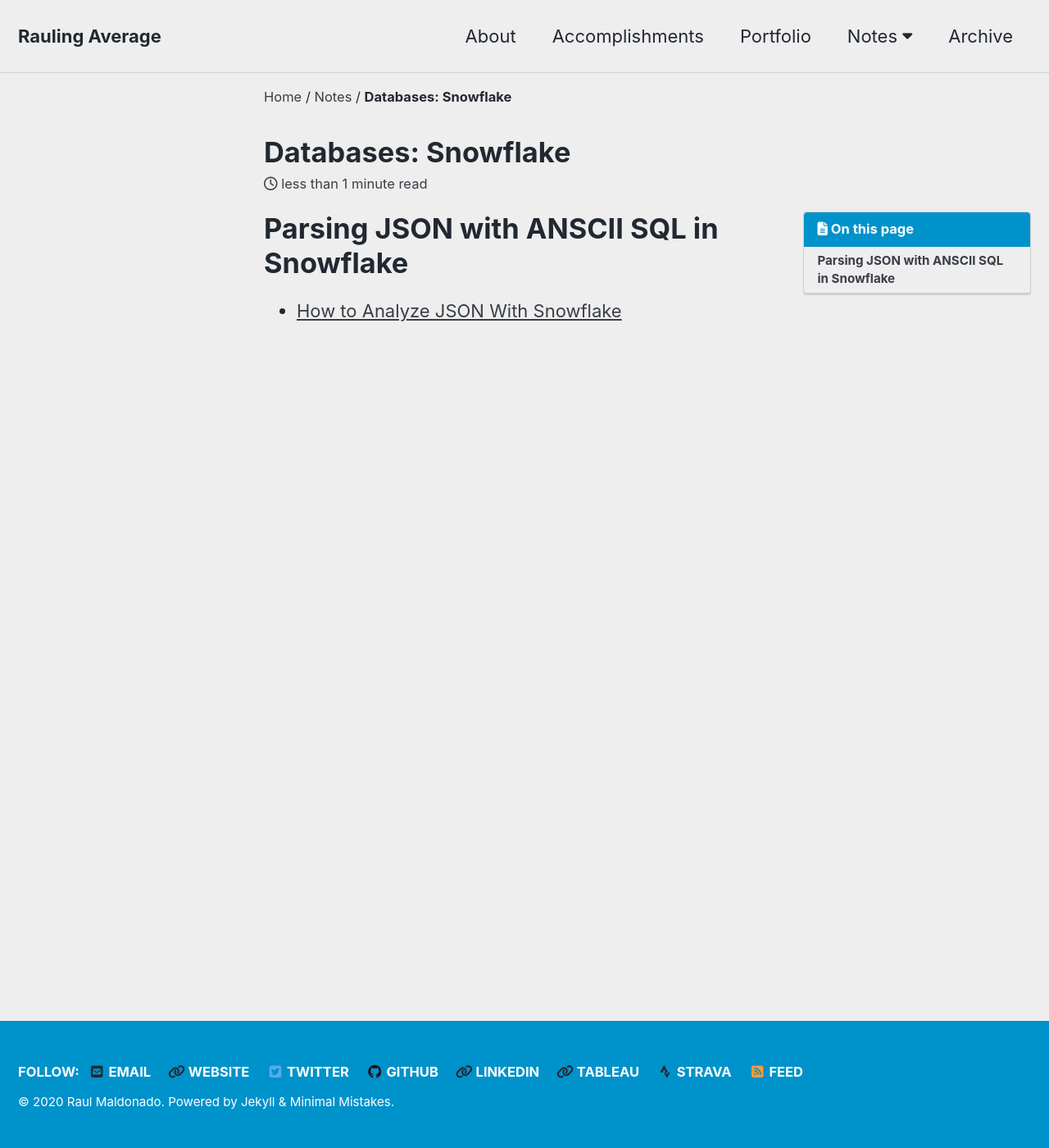
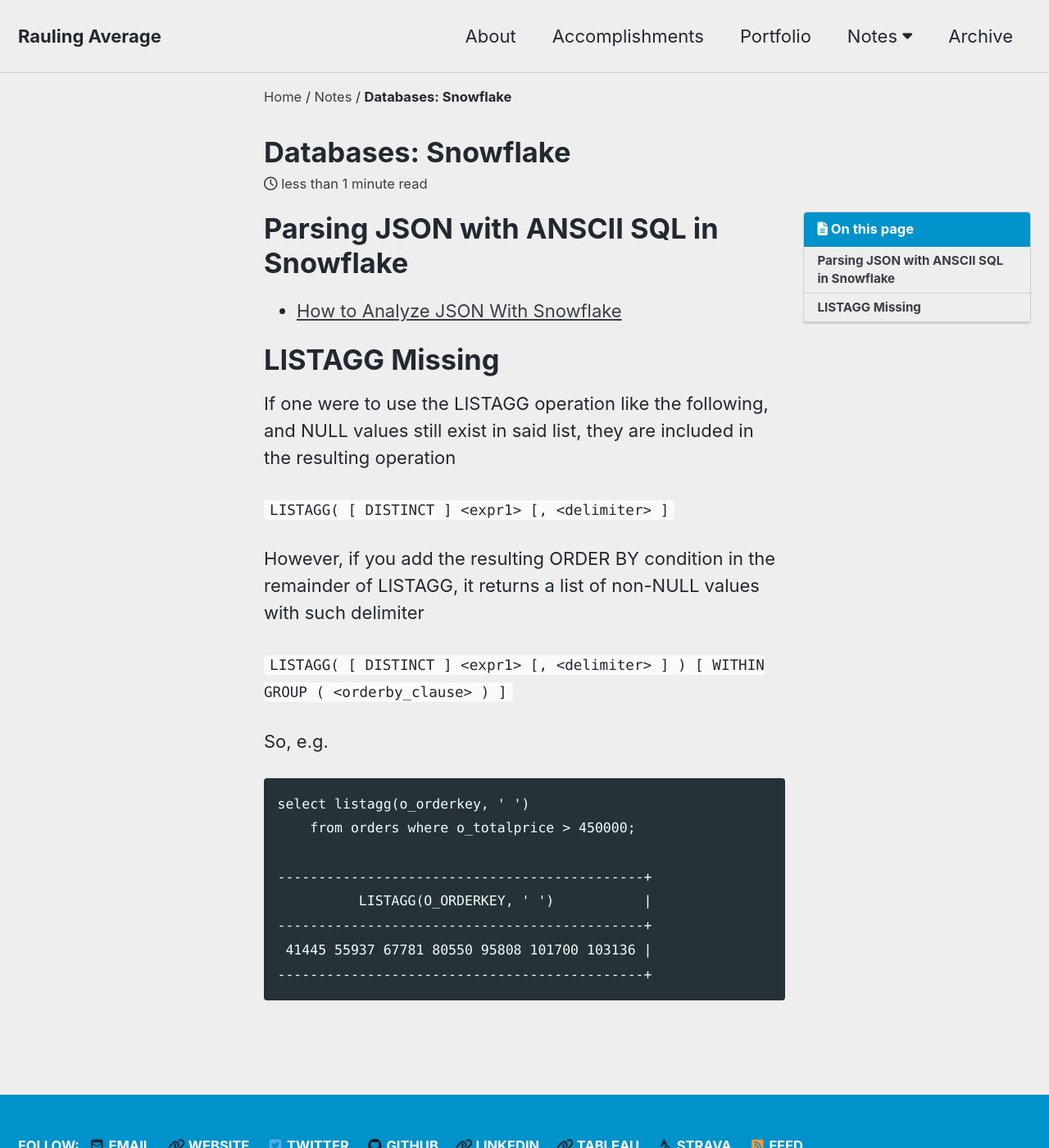
Before and after one commit to CloudChaoszero/CloudChaoszero.github.io, a Jekyll site: the page built from _pages/databases-snowflake.md, in a window 1280 px wide and 1400 px high. Shown: the whole window at 82% size. Built offline with Jekyll 4.4.1, drawn with Linux system fonts in a browser that asks for light colours; cached includes are drawn as plain includes; nearby versions of some CDN libraries.

Commit message:
Add LIST AGG concept

````diff
--- a/_pages/databases-snowflake.md
+++ b/_pages/databases-snowflake.md
@@ -8,3 +8,27 @@
 # Parsing JSON with ANSCII SQL in Snowflake
 
 * [How to Analyze JSON With Snowflake](https://www.snowflake.com/wp-content/uploads/2017/08/Snowflake-How-to-Analyze-JSON-with-SQL.pdf)
+
+# LISTAGG Missing <delimiter>
+
+If one were to use the LISTAGG operation like the following, and NULL values still exist in said list, they are included in the resulting operation
+
+`LISTAGG( [ DISTINCT ] <expr1> [, <delimiter> ]`
+
+However, if you add the resulting ORDER BY condition in the remainder of LISTAGG, it returns a list of non-NULL values with such delimiter
+
+
+`LISTAGG( [ DISTINCT ] <expr1> [, <delimiter> ] ) [ WITHIN GROUP ( <orderby_clause> ) ]`
+
+So, e.g.
+
+```
+select listagg(o_orderkey, ' ')
+    from orders where o_totalprice > 450000;
+
+---------------------------------------------+
+          LISTAGG(O_ORDERKEY, ' ')           |
+---------------------------------------------+
+ 41445 55937 67781 80550 95808 101700 103136 |
+---------------------------------------------+
+```
````
